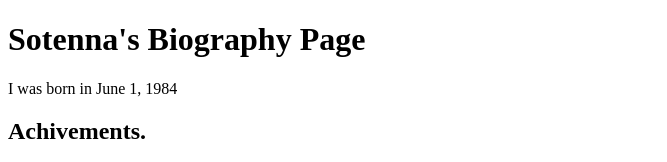
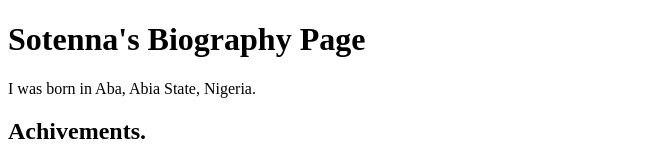
Before and after one commit to sotenna/learn-html, a plain HTML site: page Sotenna 2.html in a window 1280 px wide. Shown: the top 162 px of the page, without its empty margins (0-667 px from the left). Drawn offline with Linux system fonts and the light colour scheme.

Commit message:
Update Sotenna 2.html

```diff
--- a/Sotenna 2.html
+++ b/Sotenna 2.html
@@ -1,12 +1,11 @@
 <!doctype html>
-
   <html>
   <head>
   	<title>Biography Page</title>
   </head>
     <body>
     	<h1>Sotenna's Biography Page</h1>
-    	<p>I was born in June 1, 1984</p>
+    	<p>I was born in Aba, Abia State, Nigeria.</p>
     	<h2>Achivements.</h2>
     	<ul>
     		<li>Graduated from college in 2010</li>
```
